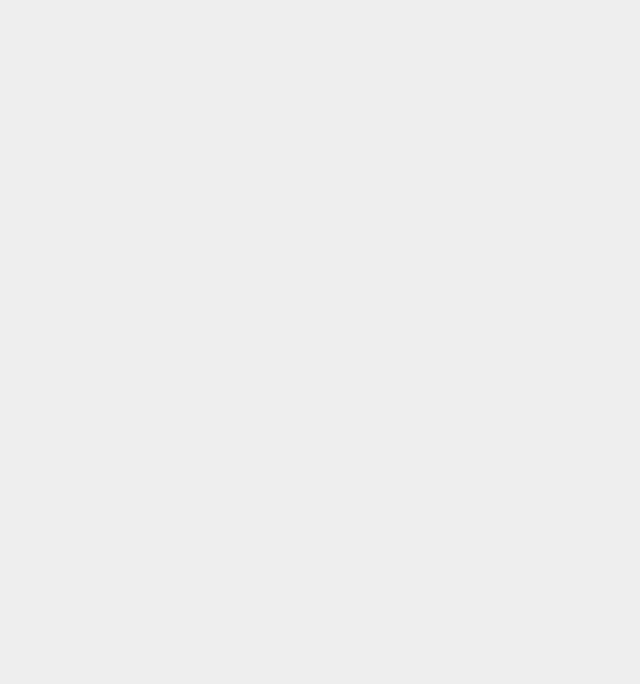
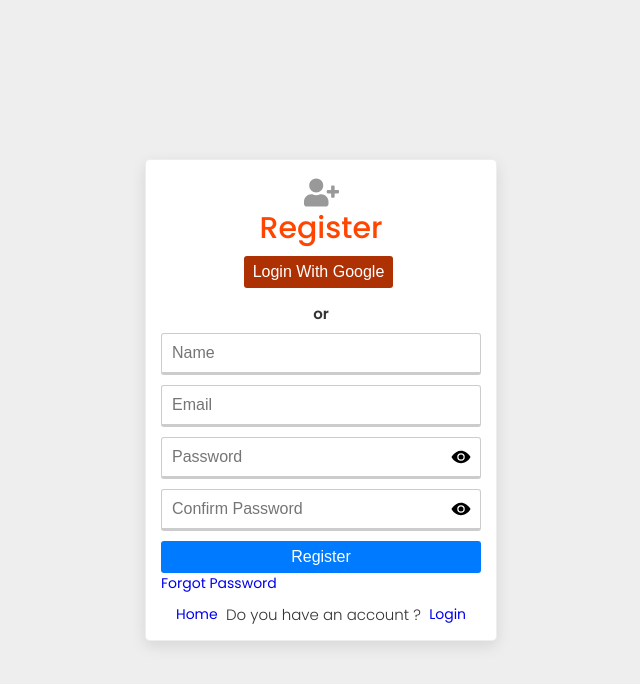
Before and after one commit to Harry8679/Auth_Mern_Ewo_Front, a React (Create React App) app: page /register in a window 1280 px wide. Before the commit this address had no page. Shown: the top 684 px of the page, without its empty margins (319-959 px from the left). Built offline with nearby package versions, Linux system fonts and the light colour scheme; the HTML template or start-up script is replaced by a standard one.

Commit message:
Register Component

```diff
--- a/src/App.js
+++ b/src/App.js
@@ -2,6 +2,7 @@ import { BrowserRouter, Routes, Route } from 'react-router-dom';
 import Home from './pages/home/Home';
 import Layout from './components/layout/Layout';
 import Login from './pages/auth/Login';
+import Register from './pages/auth/Register';
 
 const App = () => {
   return (
@@ -10,6 +11,7 @@ const App = () => {
         <Routes>
           <Route path='/' element={<Layout><Home /></Layout>} />
           <Route path='/login' element={<Login />} />
+          <Route path='/register' element={<Register />} />
         </Routes>
       </BrowserRouter>
     </>
--- /dev/null
+++ b/src/pages/auth/Register.js
@@ -0,0 +1,57 @@
+import React, { useState } from "react";
+import styles from "./auth.module.scss";
+import Card from "../../components/card/Card";
+import { Link } from "react-router-dom";
+import PasswordInput from "../../components/passwordInput/PasswordInput";
+import { FaUserPlus } from "react-icons/fa";
+
+
+const Register = () => {
+  const initialState = {
+    name: '',
+    email: '',
+    password: '',
+    password2: '',
+  };
+  const [formData, setFormData] = useState(initialState);
+
+  const { name, email, password, password2 } = formData;
+
+  const handleInputChange = () => {};
+
+  const registerUser = () => {};
+  return (
+    <div className={`container ${styles.auth}`}>
+      <Card>
+        <div className={styles.form}>
+          <div className="--flex-center">
+            <FaUserPlus size={35} color="#999" />
+          </div>
+          <h2>Register</h2>
+          <div className="--flex-center">
+            <button className="--btn --btn-google">Login With Google</button>
+          </div>
+          <br />
+          <p className="--text-center --fw-bold">or</p>
+
+          <form onSubmit={registerUser}>
+            <input type='text' placeholder='Name' required name='name' value={name} onChange={handleInputChange} />
+            <input type='email' placeholder='Email' required name='email' value={email} onChange={handleInputChange} />
+            <PasswordInput placeholder='Password' name='password' value={password} onChange={handleInputChange} />
+            <PasswordInput placeholder='Confirm Password' name='password2' value={password2} onChange={handleInputChange} />
+
+            <button className="--btn --btn-primary --btn-block" type="submit">Register</button>
+          </form>
+          <Link to='/forgot'>Forgot Password</Link>
+          <span className={styles.register}>
+            <Link to='/'>Home</Link>
+            <p>&nbsp; Do you have an account ? &nbsp;</p>
+            <Link to='/login'>Login</Link>
+          </span>
+        </div>
+      </Card>
+    </div>
+  );
+};
+
+export default Register;
```
